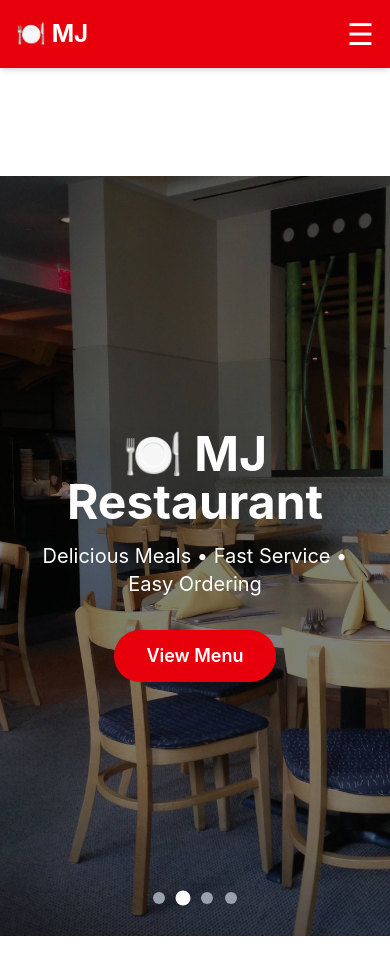
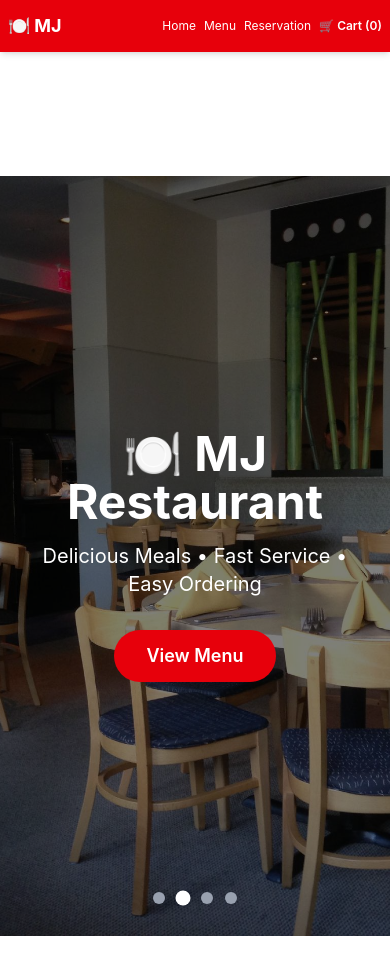
Before and after one commit to ngbedeabdull/New, a React (Vite) app: page / in a window 390 px wide. Shown: the top 974 px of the page. Built offline with nearby package versions, Linux system fonts and the light colour scheme.

Commit message:
Improved mobile navbar responsiveness

```diff
--- a/src/components/Navbar.jsx
+++ b/src/components/Navbar.jsx
@@ -1,93 +1,47 @@
 import { Link } from "react-router-dom";
-import { useState } from "react";
 
 const Navbar = ({ cart }) => {
-  const [open, setOpen] = useState(false);
+  return (
+    <nav className="fixed top-0 left-0 right-0 z-[9999] w-full bg-red-600 text-white shadow-md">
+      <div className="max-w-7xl mx-auto flex justify-between items-center px-2 sm:px-4 py-3">
 
-  return (
-    <nav className="fixed top-0 left-0 right-0 z-[9999] bg-red-600 text-white shadow-md">
+        <h1 className="text-lg sm:text-xl md:text-2xl font-bold flex-shrink-0">
+          🍽️ MJ
+        </h1>
 
-      <div className="max-w-7xl mx-auto flex items-center justify-between px-4 py-4">
+        <div className="flex items-center gap-2 sm:gap-4 md:gap-6 text-xs sm:text-sm md:text-base whitespace-nowrap">
 
-        {/* Logo */}
-        <Link
-          to="/"
-          className="text-2xl font-bold"
-          onClick={() => setOpen(false)}
-        >
-          🍽️ MJ
-        </Link>
-
-        {/* Desktop Menu */}
-        <div className="hidden md:flex items-center gap-6">
-
-          <Link to="/" className="hover:text-yellow-300">
+          <Link
+            to="/"
+            className="hover:text-yellow-300 transition"
+          >
             Home
           </Link>
 
-          <Link to="/menu" className="hover:text-yellow-300">
+          <Link
+            to="/menu"
+            className="hover:text-yellow-300 transition"
+          >
             Menu
           </Link>
 
-          <Link to="/reservation" className="hover:text-yellow-300">
+          <Link
+            to="/reservation"
+            className="hover:text-yellow-300 transition"
+          >
             Reservation
           </Link>
 
-          <Link to="/cart" className="font-semibold hover:text-yellow-300">
+          <Link
+            to="/cart"
+            className="hover:text-yellow-300 transition font-semibold"
+          >
             🛒 Cart ({cart.length})
           </Link>
 
         </div>
 
-        {/* Mobile Menu Button */}
-        <button
-          className="md:hidden text-3xl"
-          onClick={() => setOpen(!open)}
-        >
-          ☰
-        </button>
-
       </div>
-
-      {/* Mobile Dropdown */}
-      {open && (
-        <div className="md:hidden bg-red-700 px-4 pb-4">
-
-          <Link
-            to="/"
-            onClick={() => setOpen(false)}
-            className="block py-3 border-b border-red-500"
-          >
-            🏠 Home
-          </Link>
-
-          <Link
-            to="/menu"
-            onClick={() => setOpen(false)}
-            className="block py-3 border-b border-red-500"
-          >
-            🍔 Menu
-          </Link>
-
-          <Link
-            to="/reservation"
-            onClick={() => setOpen(false)}
-            className="block py-3 border-b border-red-500"
-          >
-            📅 Reservation
-          </Link>
-
-          <Link
-            to="/cart"
-            onClick={() => setOpen(false)}
-            className="block py-3 font-semibold"
-          >
-            🛒 Cart ({cart.length})
-          </Link>
-
-        </div>
-      )}
-
     </nav>
   );
 };
```
